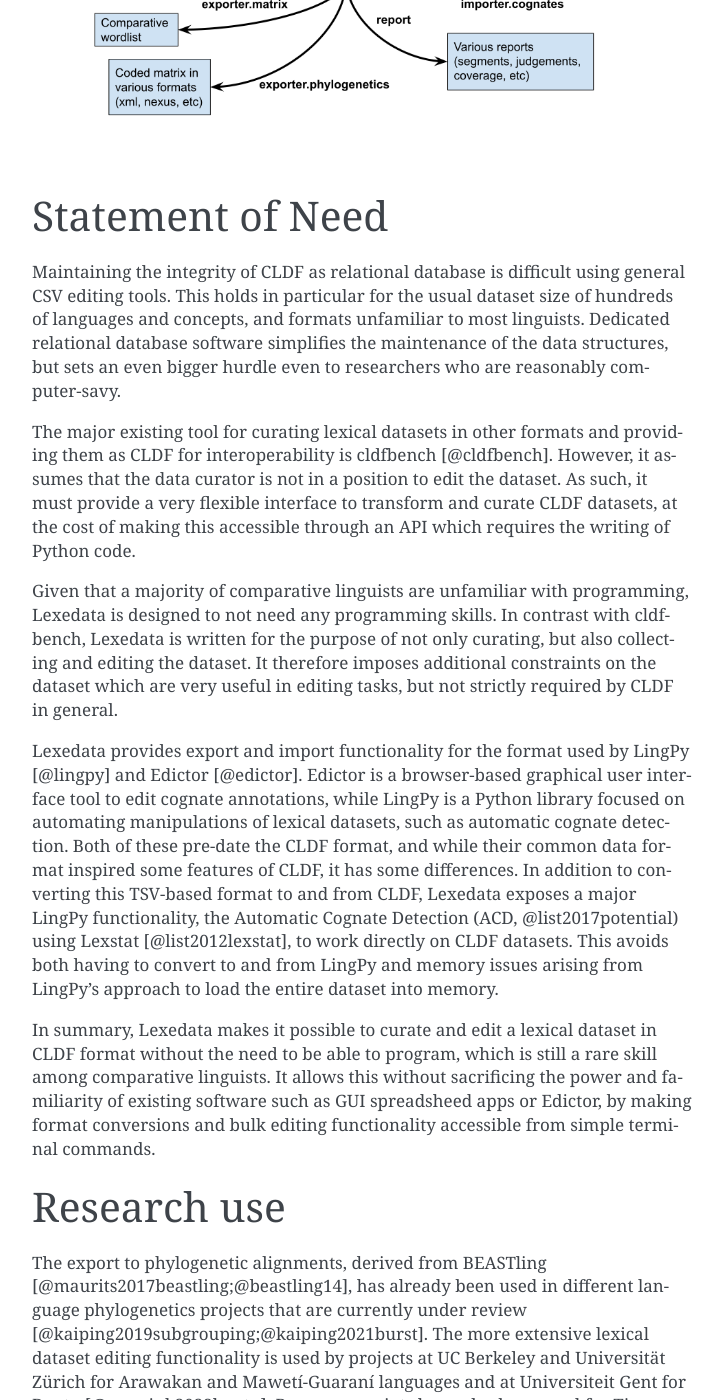
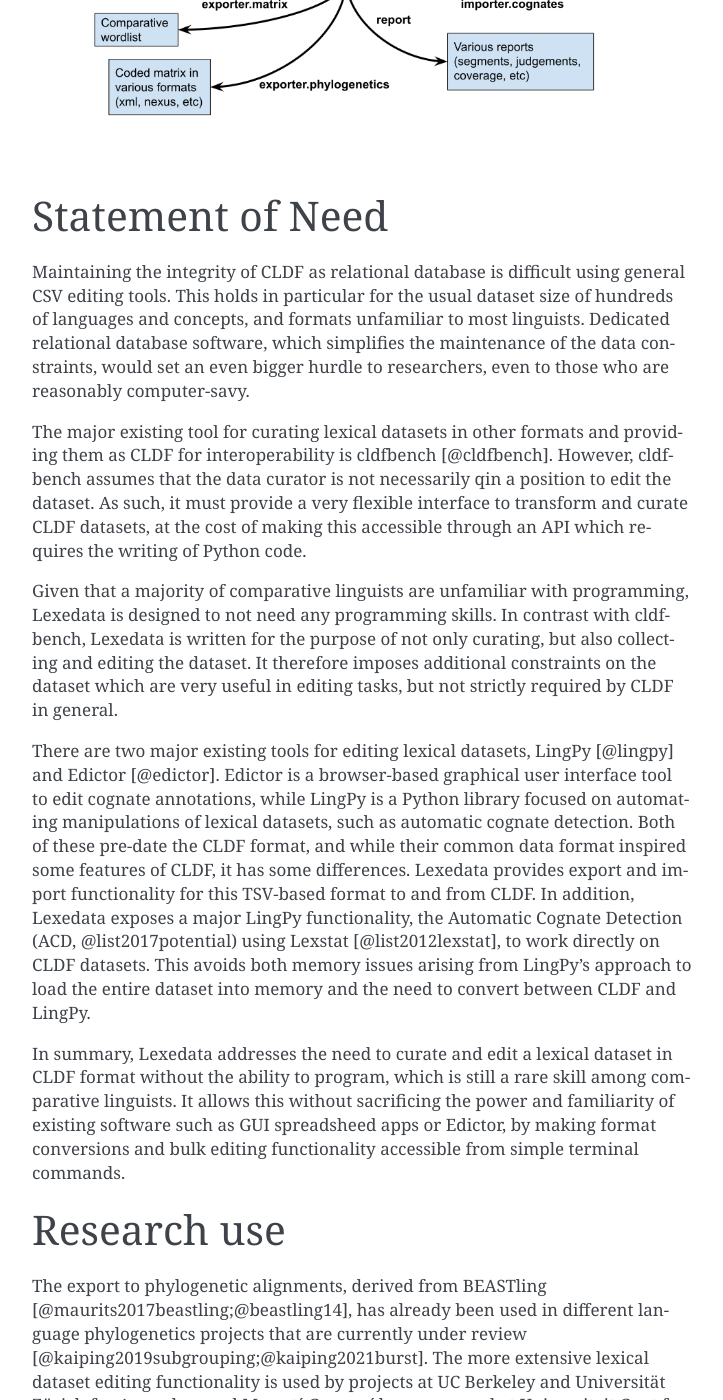
Before and after one commit to lexedata/lexedata, a Sphinx documentation site: the page built from docs/paper.md, in a window 1280 px wide and 1400 px high, scrolled down 963 px. Shown: the whole window, without its empty margins (388-1111 px from the left). Built offline with Sphinx 7.4.7, drawn with Linux system fonts in a browser that asks for light colours; some of the changed text lies outside the part shown.

Commit message:
Re-work some phrases
Fixes #309
Fixes #310

```diff
--- a/docs/paper.md
+++ b/docs/paper.md
@@ -58,16 +57,16 @@
 Maintaining the integrity of CLDF as relational database is difficult using
 general CSV editing tools. This holds in particular for the usual dataset size
 of hundreds of languages and concepts, and formats unfamiliar to most linguists.
-Dedicated relational database software simplifies the maintenance of the data
-structures, but sets an even bigger hurdle even to researchers who are
-reasonably computer-savy.
+Dedicated relational database software, which simplifies the maintenance of the
+data constraints, would set an even bigger hurdle to researchers, even to those
+who are reasonably computer-savy.
 
 The major existing tool for curating lexical datasets in other formats and
 providing them as CLDF for interoperability is cldfbench [@cldfbench]. However,
-it assumes that the data curator is not in a position to edit the dataset. As
-such, it must provide a very flexible interface to transform and curate CLDF
-datasets, at the cost of making this accessible through an API which requires
-the writing of Python code.
+cldfbench assumes that the data curator is not necessarily qin a position to
+edit the dataset. As such, it must provide a very flexible interface to
+transform and curate CLDF datasets, at the cost of making this accessible
+through an API which requires the writing of Python code.
 
 Given that a majority of comparative linguists are unfamiliar with programming,
 Lexedata is designed to not need any programming skills. In contrast with
@@ -76,21 +75,22 @@
 on the dataset which are very useful in editing tasks, but not strictly required
 by CLDF in general.
 
-Lexedata provides export and import functionality for the format used by LingPy
+There are two major existing tools for editing lexical datasets, LingPy
 [@lingpy] and Edictor [@edictor]. Edictor is a browser-based graphical user
 interface tool to edit cognate annotations, while LingPy is a Python library
 focused on automating manipulations of lexical datasets, such as automatic
 cognate detection. Both of these pre-date the CLDF format, and while their
-common data format inspired some features of CLDF, it has some differences. In
-addition to converting this TSV-based format to and from CLDF, Lexedata exposes
-a major LingPy functionality, the Automatic Cognate Detection (ACD,
-@list2017potential) using Lexstat [@list2012lexstat], to work directly on CLDF
-datasets. This avoids both having to convert to and from LingPy and memory
-issues arising from LingPy's approach to load the entire dataset into memory.
+common data format inspired some features of CLDF, it has some differences.
+Lexedata provides export and import functionality for this TSV-based format to
+and from CLDF. In addition, Lexedata exposes a major LingPy functionality, the
+Automatic Cognate Detection (ACD, @list2017potential) using Lexstat
+[@list2012lexstat], to work directly on CLDF datasets. This avoids both memory
+issues arising from LingPy's approach to load the entire dataset into memory and
+the need to convert between CLDF and LingPy.
 
-In summary, Lexedata makes it possible to curate and edit a lexical dataset in
-CLDF format without the need to be able to program, which is still a rare skill
-among comparative linguists. It allows this without sacrificing the power and
+In summary, Lexedata addresses the need to curate and edit a lexical dataset in
+CLDF format without the ability to program, which is still a rare skill among
+comparative linguists. It allows this without sacrificing the power and
 familiarity of existing software such as GUI spreadsheed apps or Edictor, by
 making format conversions and bulk editing functionality accessible from simple
 terminal commands.
```
Also changed, not shown: other parts of docs/paper.md (+1 -2 lines).
